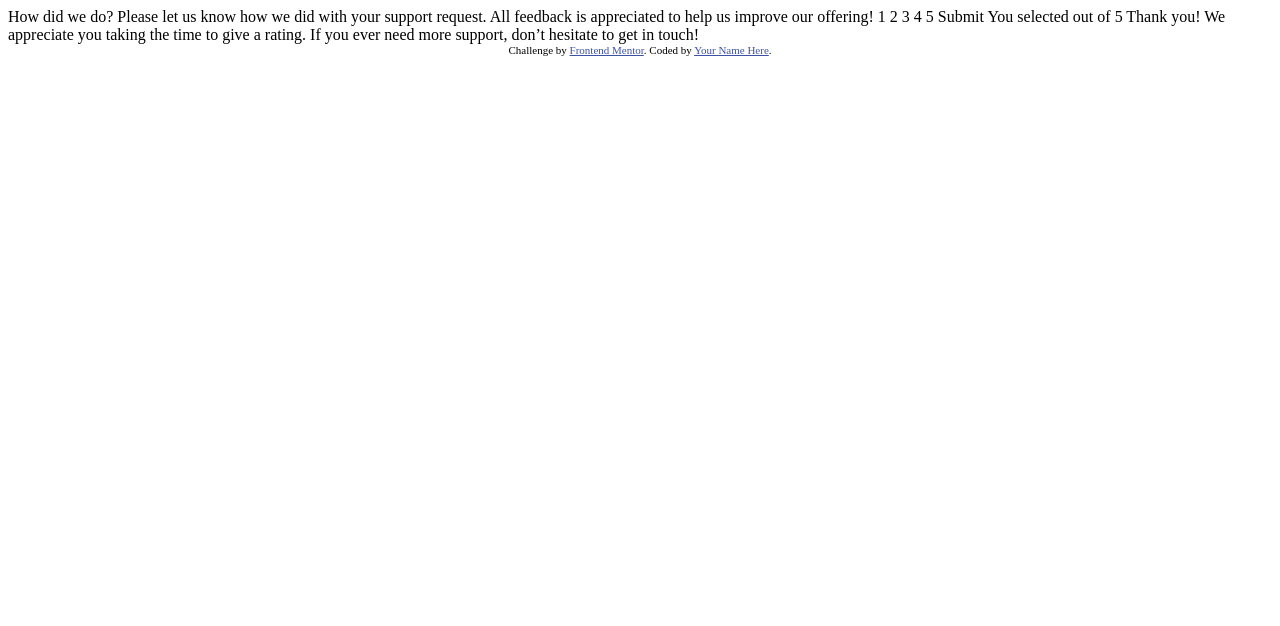
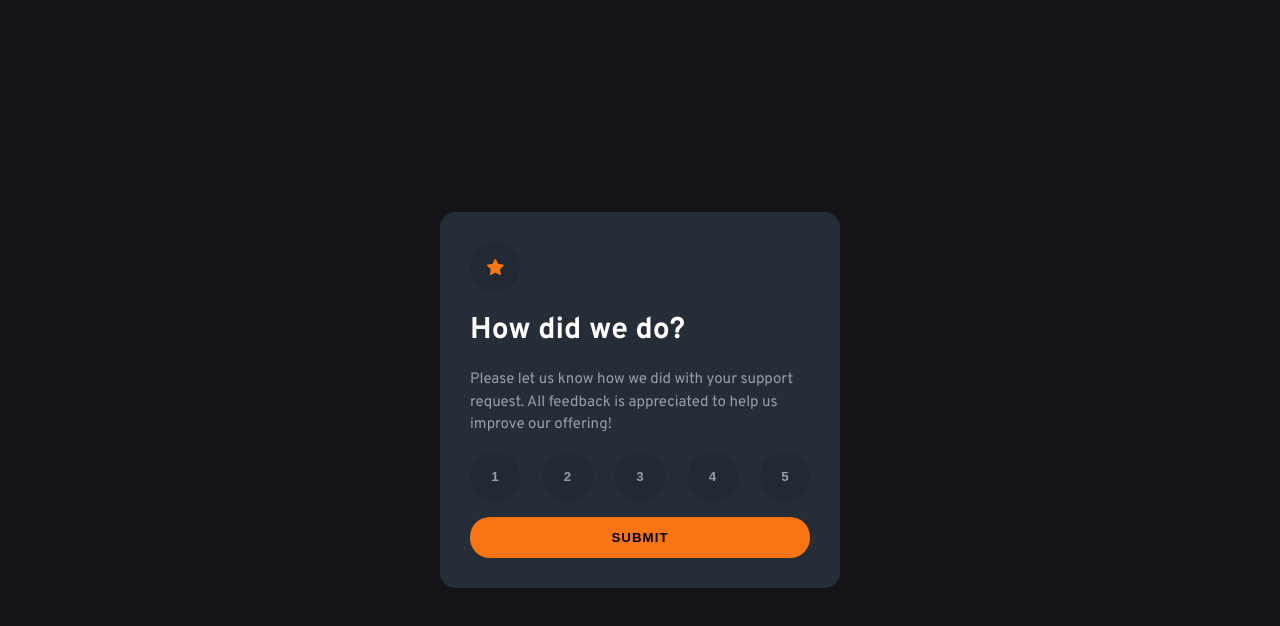
Before and after one commit to samuel-adu/interactive-rating-component, a plain HTML site: page index.html in a window 1280 px wide. Drawn offline with Linux system fonts and the light colour scheme.

Commit message:
README update

```diff
--- a/index.html
+++ b/index.html
@@ -1,49 +1,57 @@
 <!DOCTYPE html>
 <html lang="en">
   <head>
-  <meta charset="UTF-8">
-  <meta name="viewport" content="width=device-width, initial-scale=1.0"> <!-- displays site properly based on user's device -->
+    <meta charset="UTF-8" />
+    <meta name="viewport" content="width=device-width, initial-scale=1.0" />
+    <!-- displays site properly based on user's device -->
 
-  <link rel="icon" type="image/png" sizes="32x32" href="./images/favicon-32x32.png">
-
+    <link
+      rel="icon"
+      type="image/png"
+      sizes="32x32"
+      href="./images/favicon-32x32.png"
+    />
+    <link rel="preconnect" href="https://fonts.googleapis.com" />
+    <link rel="preconnect" href="https://fonts.gstatic.com" crossorigin />
+    <link
+      href="https://fonts.googleapis.com/css2?family=Overpass:wght@400;700&display=swap"
+      rel="stylesheet"
+    />
+    <link rel="stylesheet" href="style.css" />
     <title>Frontend Mentor | Interactive rating component</title>
-
-  <!-- Feel free to remove these styles or customise in your own stylesheet 👍 -->
-  <style>
-    .attribution { font-size: 11px; text-align: center; }
-    .attribution a { color: hsl(228, 45%, 44%); }
-  </style>
   </head>
   <body>
+    <main id="card" class="container">
+      <div class="rating-state">
+        <div class="star-img">
+          <img src="./images/icon-star.svg" alt="" />
+        </div>
 
-  <!-- Rating state start -->
+        <h1>How did we do?</h1>
 
-  How did we do?
+        <p>
+          Please let us know how we did with your support request. All feedback
+          is appreciated to help us improve our offering!
+        </p>
 
-  Please let us know how we did with your support request. All feedback is appreciated
-  to help us improve our offering!
+        <div class="ratings">
+          <button id="rating-score-1" class="btn rating-btn">1</button>
+          <button id="rating-score-2" class="btn rating-btn">2</button>
+          <button id="rating-score-3" class="btn rating-btn">3</button>
+          <button id="rating-score-4" class="btn rating-btn">4</button>
+          <button id="rating-score-5" class="btn rating-btn">5</button>
+        </div>
 
-  1 2 3 4 5
-
+        <button
+          id="submit-btn"
+          class="btn submit-btn"
+          type="submit"
+          onclick="handleSubmit()"
+        >
           Submit
-
-  <!-- Rating state end -->
-
-  <!-- Thank you state start -->
-
-  You selected <!-- Add rating here --> out of 5
-
-  Thank you!
-
-  We appreciate you taking the time to give a rating. If you ever need more support,
-  don’t hesitate to get in touch!
-
-  <!-- Thank you state end -->
-
-
-  <div class="attribution">
-    Challenge by <a href="https://www.frontendmentor.io?ref=challenge" target="_blank">Frontend Mentor</a>.
-    Coded by <a href="#">Your Name Here</a>.
+        </button>
       </div>
+    </main>
+    <script src="index.js"></script>
   </body>
 </html>
```
Also changed, not shown: screenshot.jpg (added), 2 other files. Lines whose indentation alone changed are shown as unchanged.
